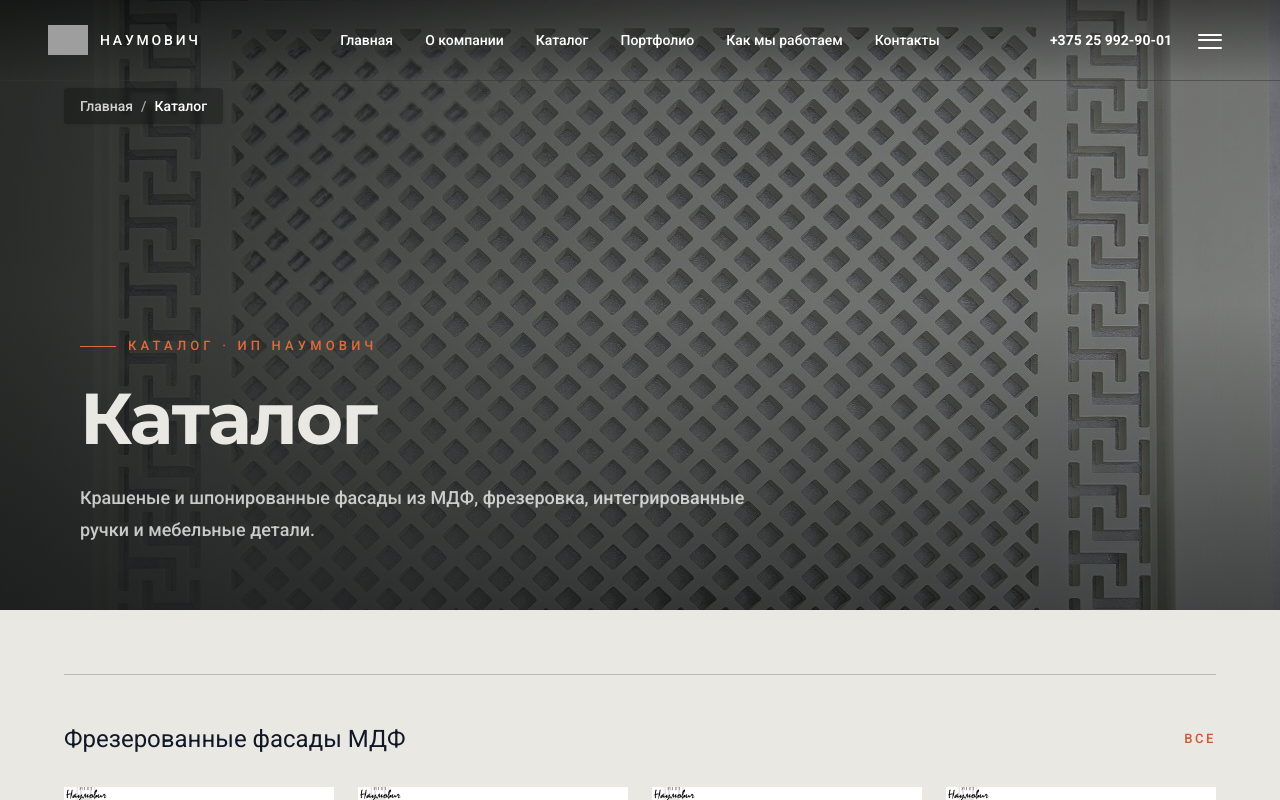
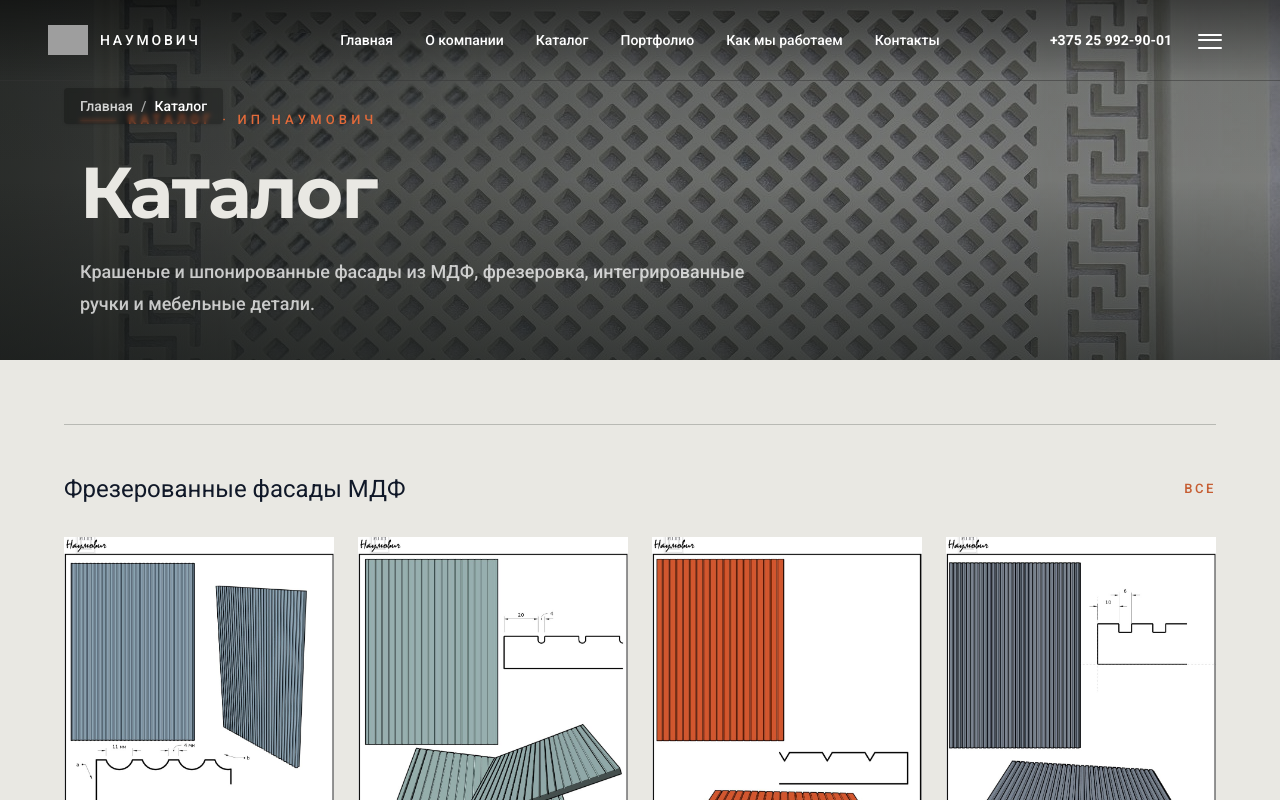
Before and after one commit to IljaBelousow/naumovich-site, a Next.js app: page /catalog in a window 1280 px wide. Shown: the top 800 px of the page. Built offline with nearby package versions, Linux system fonts and the light colour scheme; grey boxes are pictures that could not be loaded.

Commit message:
Reduce catalog hero height and raise image crop

```diff
--- a/src/app/catalog/page.tsx
+++ b/src/app/catalog/page.tsx
@@ -16,18 +16,18 @@ export default function CatalogPage() {
 
   return (
     <main className="w-full bg-[#E9E8E3] min-h-screen">
-      <section className="relative isolate flex min-h-[520px] items-end overflow-hidden bg-[#202322] text-[#E9E8E3] sm:min-h-[610px]">
+      <section className="relative isolate flex min-h-[300px] items-end overflow-hidden bg-[#202322] text-[#E9E8E3] sm:min-h-[360px]">
         <Image
           src="/images/hero/hero-main.jpg"
           alt="Каталог мебели и фасадов из МДФ"
           fill
           priority
           sizes="100vw"
-          className="object-cover object-[center_42%] opacity-55"
+          className="object-cover object-[center_30%] opacity-55"
         />
         <div className="absolute inset-0 bg-gradient-to-r from-[#141716]/78 via-[#141716]/35 to-[#141716]/10" />
         <div className="absolute inset-0 bg-gradient-to-t from-[#141716]/55 via-transparent to-[#141716]/10" />
-        <div className="relative mx-auto w-full max-w-[1500px] px-6 pb-14 pt-28 sm:px-12 sm:pb-16 lg:px-20">
+        <div className="relative mx-auto w-full max-w-[1500px] px-6 pb-8 pt-24 sm:px-12 sm:pb-10 lg:px-20">
           <p className="about-intro mb-6 flex items-center gap-3 text-[11px] font-medium uppercase tracking-[0.32em] text-[#E16A3A]">
             <span className="h-px w-9 bg-[#E16A3A]" /> Каталог · ИП Наумович
           </p>
```
